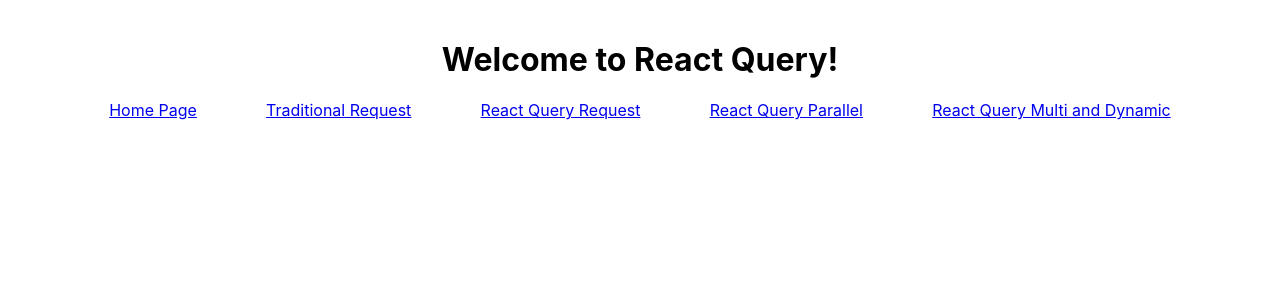
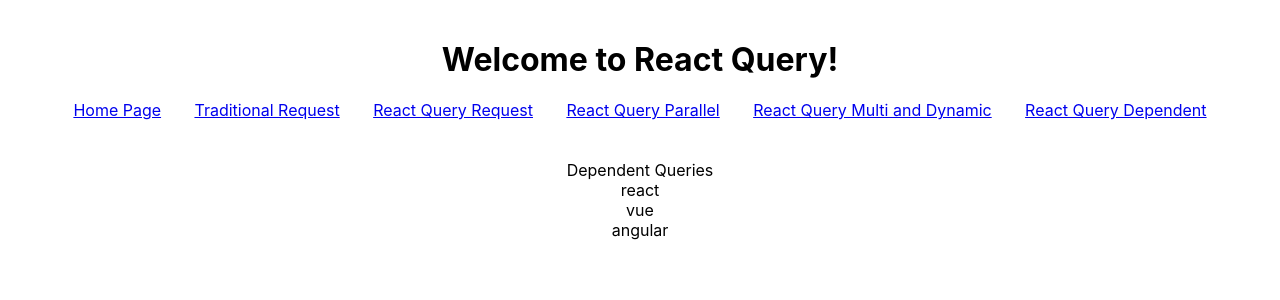
Before and after one commit to hungtp1996nd/react-query-app, a React (Create React App) app: page /rq-dependent in a window 1280 px wide. Shown: the top 300 px of the page. Built offline with nearby package versions, Linux system fonts and the light colour scheme; data requests are answered from the project's data file.

Commit message:
dependent queries (react-query) - Using response to fetching the next query

```diff
--- a/db.json
+++ b/db.json
@@ -29,5 +29,17 @@
       "id": 3,
       "name": "Rachel Green"
     }
+  ],
+  "users": [
+    {
+      "id": "hungtp@example.com",
+      "channelId": "react-hungtp"
+    }
+  ],
+  "channels": [
+    {
+      "id": "react-hungtp",
+      "courses": ["react", "vue", "angular"]
+    }
   ]
 }
--- a/src/App.js
+++ b/src/App.js
@@ -9,6 +9,7 @@ import Header from './components/Header'
 import SuperHeroDetail from "./components/SuperHeroDetail";
 import RQParallel from "./components/RQParallel";
 import DynamicAndMultiQuery from "./components/DynamicAndMultiQuery";
+import DependentQueries from "./components/DependentQueries";
 
 const queryClient = new QueryClient();
 
@@ -24,6 +25,7 @@ function App() {
           <Route path="rq/:heroId" element={<SuperHeroDetail />} />
           <Route path="rq-parallel" element={<RQParallel />} />
           <Route path="rq-multi-dynamic" element={<DynamicAndMultiQuery heroIds={[1, 3]} />} />
+          <Route path="rq-dependent" element={<DependentQueries email={'hungtp@example.com'} />} />
         </Routes>
       </div>
       <ReactQueryDevtools initialIsOpen={false} position={'bottom-right'} />
--- /dev/null
+++ b/src/components/DependentQueries.js
@@ -0,0 +1,36 @@
+import React from 'react'
+import { useQuery } from "react-query";
+import axios from 'axios'
+
+const fetchChannelFromEmail = (email) => {
+  return axios.get(`http://localhost:4000/users/${email}`)
+}
+
+const fetchCoursesFromChannelId = (channelId) => {
+  return axios.get(`http://localhost:4000/channels/${channelId}`)
+}
+
+const DependentQueries = ({ email }) => {
+  const { data: user } = useQuery(['channel-from-email', email], () => fetchChannelFromEmail(email))
+  const channelId = user?.data.channelId;
+  const { data: courses } = useQuery(
+    ['courses', channelId],
+    () => fetchCoursesFromChannelId(channelId),
+    {
+      enabled: !!channelId,
+    }
+  )
+
+  return (
+    <>
+      <div>Dependent Queries</div>
+      <div>
+        {
+          courses?.data?.courses?.map(course => <div key={course}>{course}</div>)
+        }
+      </div>
+    </>
+  )
+}
+
+export default DependentQueries;
--- a/src/components/Header.js
+++ b/src/components/Header.js
@@ -11,6 +11,7 @@ const Header = () => {
         <Link to="/rq">React Query Request</Link>
         <Link to="/rq-parallel">React Query Parallel</Link>
         <Link to="/rq-multi-dynamic">React Query Multi and Dynamic</Link>
+        <Link to="/rq-dependent">React Query Dependent</Link>
       </nav>
     </div>
   )
```
